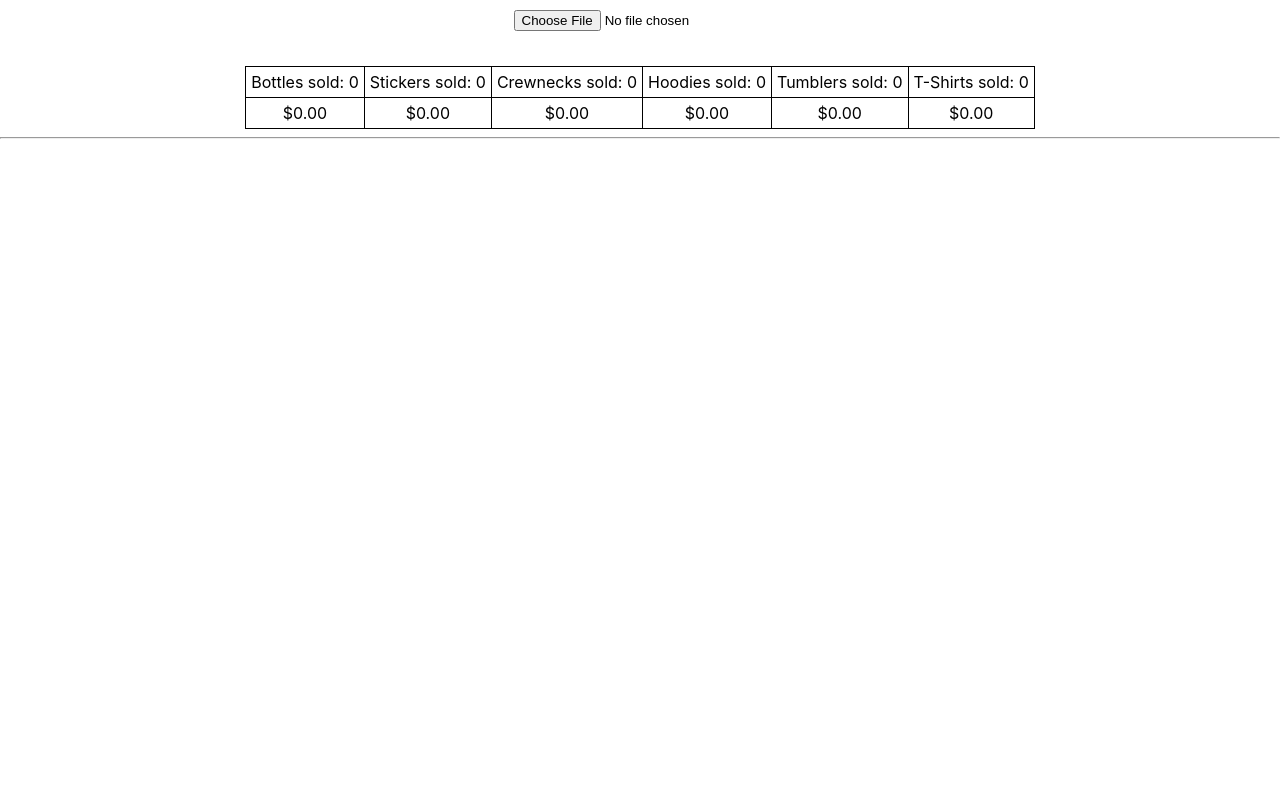
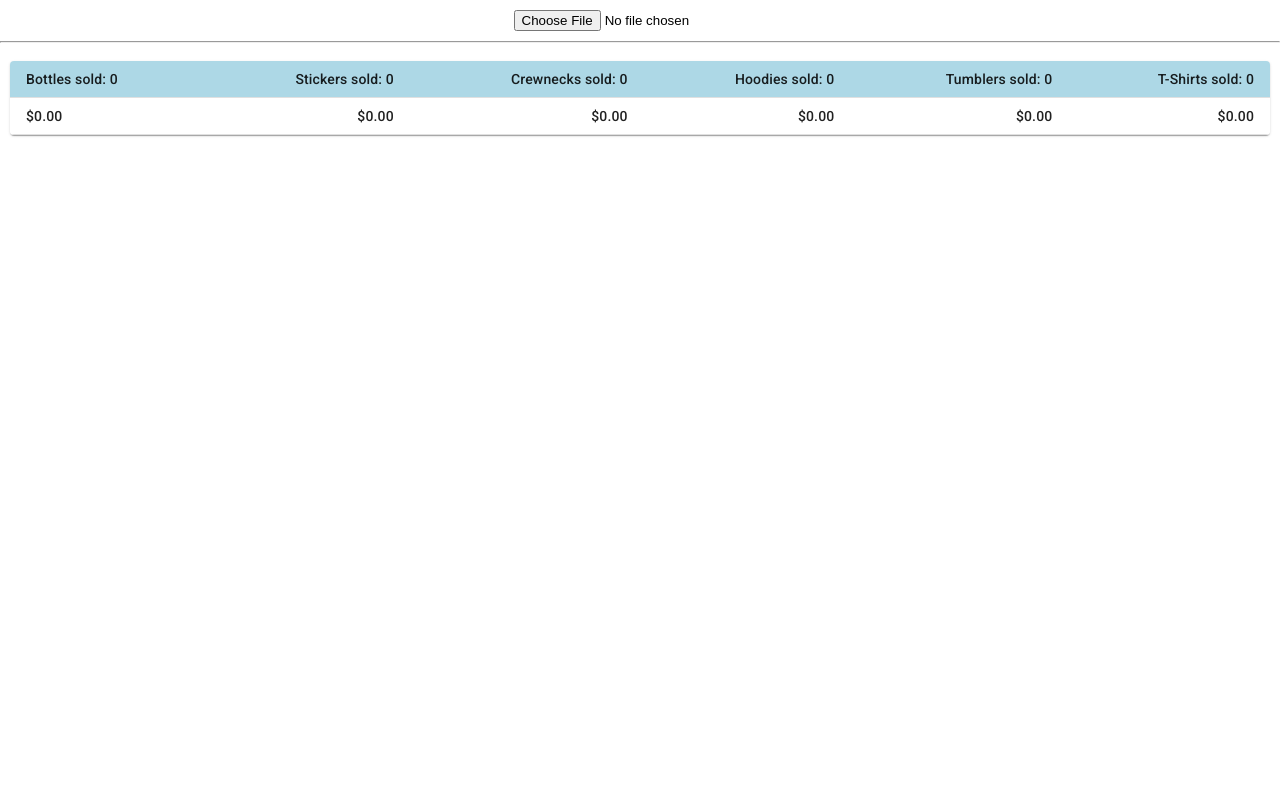
Before and after one commit to arulmathur/rippleanalysis, a React (Create React App) app: page / in a window 1280 px wide. Shown: the top 800 px of the page. Built offline with nearby package versions, Linux system fonts and the light colour scheme.

Commit message:
Restyled data display with MaterialUI

```diff
--- a/src/App.js
+++ b/src/App.js
@@ -1,6 +1,17 @@
 import './App.css';
 import React, { useState } from 'react'
 import Papa from 'papaparse'
+import '@fontsource/roboto/300.css';
+import '@fontsource/roboto/400.css';
+import '@fontsource/roboto/500.css';
+import '@fontsource/roboto/700.css';
+import Table from '@mui/material/Table';
+import TableBody from '@mui/material/TableBody';
+import TableCell from '@mui/material/TableCell';
+import TableContainer from '@mui/material/TableContainer';
+import TableHead from '@mui/material/TableHead';
+import TableRow from '@mui/material/TableRow';
+import Paper from '@mui/material/Paper';
 
 function App() {
 
@@ -87,32 +98,33 @@ function App() {
       <input type="file" name="file" accept='.csv' onChange={handleFile} style={{ display: "block", margin: "10px auto" }}>
       </input>
 
-      <br />
+      <hr></hr>
+      <div style={{ padding: 10 }}>
+        <TableContainer component={Paper}>
+          <Table sx={{ minWidth: 650 }} size="small" aria-label="a dense table">
+            <TableHead>
+              <TableRow sx={{ backgroundColor: "lightblue" }}>
+                <TableCell>Bottles sold: {bottleCount}</TableCell>
+                <TableCell align="right">Stickers sold: {stickerCount}</TableCell>
+                <TableCell align="right">Crewnecks sold: {crewneckCount}</TableCell>
+                <TableCell align="right">Hoodies sold: {hoodieCount}</TableCell>
+                <TableCell align="right">Tumblers sold: {tumblerCount}</TableCell>
+                <TableCell align="right">T-Shirts sold: {tshirtCount}</TableCell>
+              </TableRow>
+              <TableRow sx={{ backgroundColor: "white" }}>
+                <TableCell>${bottleMoney.toFixed(2)}</TableCell>
+                <TableCell align="right">${stickerMoney.toFixed(2)}</TableCell>
+                <TableCell align="right">${crewneckMoney.toFixed(2)}</TableCell>
+                <TableCell align="right">${hoodieMoney.toFixed(2)}</TableCell>
+                <TableCell align="right">${tumblerMoney.toFixed(2)}</TableCell>
+                <TableCell align="right">${tshirtMoney.toFixed(2)}</TableCell>
+              </TableRow>
+            </TableHead>
+          </Table>
+        </TableContainer>
+      </div>
 
-      <table style={{ borderCollapse: "collapse", border: "1px solid black", margin: "5px auto" }}>
-        <tbody>
-          <tr>
-            <td style={{ border: "1px solid black", padding: "5px", textAlign: "center" }}>Bottles sold: {bottleCount}</td>
-            <td style={{ border: "1px solid black", padding: "5px", textAlign: "center" }}>Stickers sold: {stickerCount}</td>
-            <td style={{ border: "1px solid black", padding: "5px", textAlign: "center" }}>Crewnecks sold: {crewneckCount}</td>
-            <td style={{ border: "1px solid black", padding: "5px", textAlign: "center" }}>Hoodies sold: {hoodieCount}</td>
-            <td style={{ border: "1px solid black", padding: "5px", textAlign: "center" }}>Tumblers sold: {tumblerCount}</td>
-            <td style={{ border: "1px solid black", padding: "5px", textAlign: "center" }}>T-Shirts sold: {tshirtCount}</td>
-          </tr>
-          <tr>
-            <td style={{ border: "1px solid black", padding: "5px", textAlign: "center" }}>${bottleMoney.toFixed(2)}</td>
-            <td style={{ border: "1px solid black", padding: "5px", textAlign: "center" }}>${stickerMoney.toFixed(2)}</td>
-            <td style={{ border: "1px solid black", padding: "5px", textAlign: "center" }}>${crewneckMoney.toFixed(2)}</td>
-            <td style={{ border: "1px solid black", padding: "5px", textAlign: "center" }}>${hoodieMoney.toFixed(2)}</td>
-            <td style={{ border: "1px solid black", padding: "5px", textAlign: "center" }}>${tumblerMoney.toFixed(2)}</td>
-            <td style={{ border: "1px solid black", padding: "5px", textAlign: "center" }}>${tshirtMoney.toFixed(2)}</td>
-          </tr>
-        </tbody>
-      </table>
-
-      <hr></hr>
-
-      <div style={{ height: "50em", overflow: "auto" }}>
+      <div style={{ height: "50em", overflow: "auto", margin: -2 }}>
         <table
           style={{
             borderCollapse: "collapse",
@@ -138,9 +150,6 @@ function App() {
           </tbody>
         </table>
       </div>
-      <hr></hr>
-
-
     </div>
   );
 }
```
